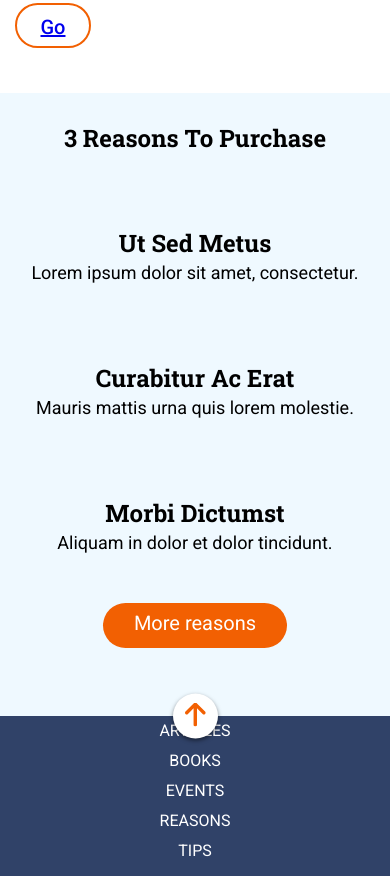
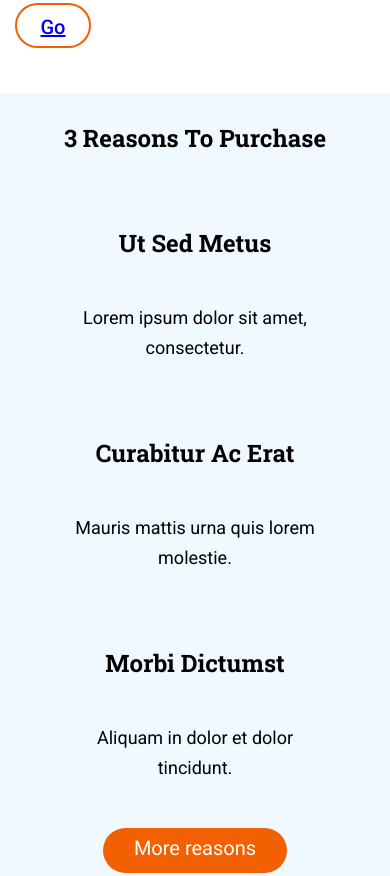
Before and after one commit to Adalab/modulo-1-evaluacion-final-AndreaAguado, a website: page docs/index.html in a window 390 px wide. Shown: the part 1156-2032 px from the top of the page. Drawn offline with nearby package versions, Linux system fonts and the light colour scheme; files that its build step writes are made by us from their sources.

Commit message:
fix grid in responsive

```diff
--- a/src/scss/layout/_reason.scss
+++ b/src/scss/layout/_reason.scss
@@ -1,5 +1,5 @@
 .reason {
-  margin-top: 45px;
+  // background-color: chartreuse;
   display: flex;
   flex-direction: column;
   justify-content: center;
@@ -7,15 +7,14 @@
   .reason-title-container {
     margin-top: 0px;
     @media all and (min-width: 768px) {
-      margin-right: 0px;
-      margin-left: 0px;
+      margin-bottom: 14px;
     }
     @media all and (min-width: 1200px) {
-      margin-right: 0px;
-      margin-left: 0px;
+      margin-bottom: 14px;
     }
     .reason-title {
       font-family: $title-font;
+      font-weight: 700;
       font-size: 18px;
       line-height: 30px;
       @media all and (min-width: 768px) {
@@ -27,16 +26,20 @@
     }
   }
   .description-container {
-    // margin-left: 70px;
-    // margin-right: 70px;
+    margin: 0 70px;
+    margin-bottom: 45px;
+    // background-color: crimson;
     text-align: center;
     @media all and (min-width: 768px) {
       margin-right: 0px;
       margin-left: 0px;
+      margin-bottom: 60px;
     }
     @media all and (min-width: 1200px) {
       margin-right: 0px;
       margin-left: 0px;
+      max-width: 353.8px;
+      margin-bottom: 60px;
     }
     .description {
       font-family: $texts-font;
--- a/src/scss/layout/_reasons-purchase.scss
+++ b/src/scss/layout/_reasons-purchase.scss
@@ -7,17 +7,12 @@
 
   .title-container {
     margin-top: 30px;
-    margin-left: 15px;
-    margin-right: 15px;
+    margin-bottom: 45px;
     @media all and (min-width: 768px) {
       margin-top: 30px;
-      margin-left: 158px;
-      margin-right: 160px;
     }
     @media all and (min-width: 1200px) {
       margin-top: 60px;
-      margin-left: 275px;
-      margin-right: 275px;
     }
   }
   .title {
@@ -36,56 +31,41 @@
     }
   }
   .container {
+    // background-color: lightcoral;
+    width: 100%;
     display: grid;
     grid-template-columns: 1fr;
     grid-template-rows: repeat(3, 33.33%);
     grid-template-areas: "article1" "article2" "article3";
-    align-items: center;
+    align-items: start;
     @media all and (min-width: 768px) {
       grid-template-columns: 1fr 1fr 1fr;
       grid-template-rows: 1fr;
       grid-template-areas: "article1" "article2" "article3";
-      margin-left: 35.7px;
-      margin-right: 40px;
+      padding-left: 35.7px;
+      padding-right: 40px;
+      column-gap: 27.7px;
     }
     @media all and (min-width: 1200px) {
       grid-template-columns: 1fr 1fr 1fr;
       grid-template-rows: 1fr;
       grid-template-areas: "article1" "article2" "article3";
-      margin-left: 81.2px;
-      margin-right: 85px;
+      padding-left: 81.2px;
+      padding-right: 85px;
+      column-gap: 26.2px;
     }
   }
   .article1 {
     grid-area: "article1";
-    @media all and (min-width: 768px) {
-      // justify-self: center;
-    }
-    @media all and (min-width: 1200px) {
-      // justify-self: center;
-    }
   }
   .article2 {
     grid-area: "article2";
-    @media all and (min-width: 768px) {
-      // justify-self: center;
-    }
-    @media all and (min-width: 1200px) {
-      // justify-self: center;
-    }
   }
   .article3 {
     grid-area: "article3";
-    @media all and (min-width: 768px) {
-      // justify-self: center;
-    }
-    @media all and (min-width: 1200px) {
-      // justify-self: center;
-    }
   }
 
   .button {
-    margin-top: 45px;
     margin-bottom: 22.5px;
     background-color: $bright-orange;
     color: $white;
@@ -106,30 +86,20 @@
       box-shadow: 0 2px 4px 0 rgba(0, 0, 0, 0.5);
     }
     @media all and (min-width: 768px) {
-      margin-top: 60px;
       width: 210px;
     }
     @media all and (min-width: 1200px) {
-      margin-top: 60px;
       width: 255px;
     }
   }
-
   .round-button-container {
-    // border: solid 1px orchid;
-    // display: flex;
-    // flex-direction: row;
-    // justify-content: center;
-    // align-items: center;
-    // position: relative;
-    // top: 22.5px;
     transform: translateY(22.5px);
   }
   .round-button {
     background-color: $white;
     height: 45px;
     width: 45px;
-    line-height: 55px;
+    line-height: 57px;
     border-radius: 50%;
     text-align: center;
     display: inline-block;
@@ -137,12 +107,11 @@
 
     &:hover {
       animation-name: spin;
-      animation-duration: 1s;
+      animation-duration: 0.8s;
       animation-iteration-count: 1;
       animation-timing-function: linear;
     }
   }
-
   @keyframes spin {
     from {
       transform: rotate(0deg);
```
Also changed, not shown: src/html/partials/reasons-purchase.html (+0 -2 lines).
